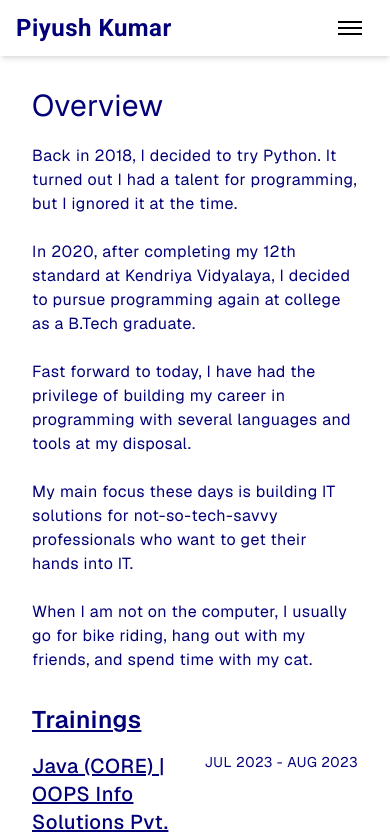
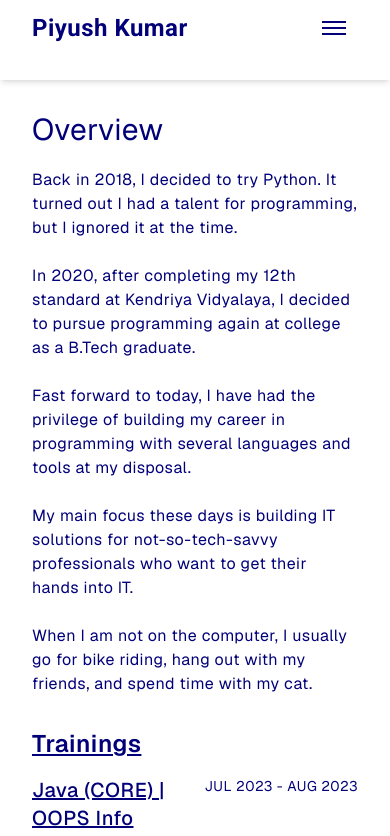
Before and after one commit to ipiyushkumar/Portfolio, a Next.js app: page /about in a window 390 px wide. Shown: the top 836 px of the page. Built offline with nearby package versions, Linux system fonts and the light colour scheme.

Commit message:
added deepblue and animation into the navigation

```diff
--- a/src/components/navigation.tsx
+++ b/src/components/navigation.tsx
@@ -23,9 +23,9 @@ export default function Navigation() {
   return (
     <div>
       {/* Navigation Bar */}
-      <nav className='top-0 left-0 w-full shadow-md z-50 sm:px-72'>
+      <nav className='sticky top-0 z-50  shadow-md px-4 sm:px-10'>
         <div className="px-4 py-3 flex justify-between items-center">
-          <Link href="/" passHref className="text-2xl font-semibold text-primary">
+          <Link href="/" passHref className="text-2xl font-bold">
             Piyush Kumar
           </Link>
           {/* Hamburger Menu */}
@@ -34,18 +34,18 @@ export default function Navigation() {
             id="navbar-toggle"
             onClick={toggleMenu}
           >
-            <span className="block w-6 h-0.5 mb-1 bg-black dark:bg-white"></span>
-            <span className="block w-6 h-0.5 mb-1 bg-black dark:bg-white"></span>
-            <span className="block w-6 h-0.5 bg-black dark:bg-white"></span>
+            <span className="block w-6 h-0.5 mb-1 bg-deepBlue2"></span>
+            <span className="block w-6 h-0.5 mb-1 bg-deepBlue2"></span>
+            <span className="block w-6 h-0.5 bg-deepBlue2"></span>
           </button>
           {/* Links for Desktop */}
-          <div className="hidden sm:flex space-x-6">
+          <div className="hidden sm:flex space-x-6 justify-center">
             {links.map((link, index) => (
               <Link
                 href={link.link}
                 key={index}
                 passHref
-                className="text-lg text-primary hover:underline"
+                className="text-lg hover:underline"
               >
                 {link.name}
               </Link>
@@ -53,8 +53,9 @@ export default function Navigation() {
           </div>
         </div>
         {/* Mobile Menu */}
-        {isMenuOpen && (
-          <div className="sm:hidden px-4 py-3 space-y-3">
+        <div
+          className={`sm:hidden px-4 py-3 space-y-3 transition-all duration-[1500ms] ease-in-out ${isMenuOpen ? 'max-h-[500px] opacity-100' : 'max-h-0 opacity-0 overflow-hidden'}`}
+        >
           {links.map((link, index) => (
             <Link
               href={link.link}
@@ -66,7 +67,6 @@ export default function Navigation() {
             </Link>
           ))}
         </div>
-        )}
       </nav>
     </div>
   );
```
Lines whose indentation alone changed are shown as unchanged.
